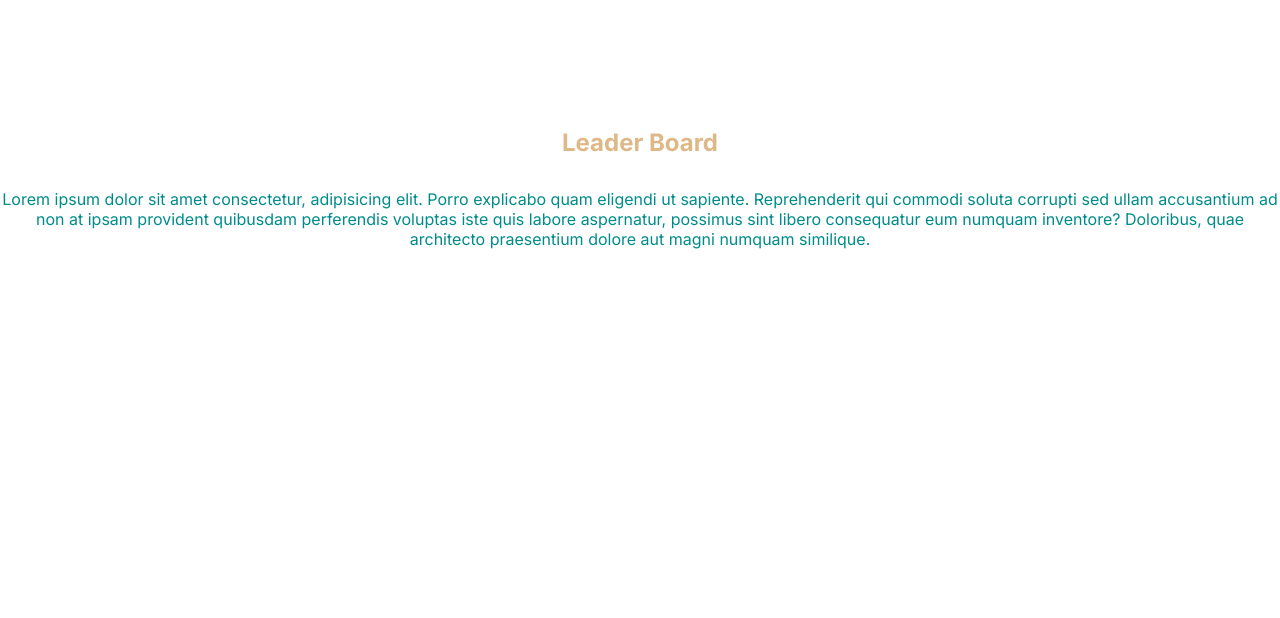
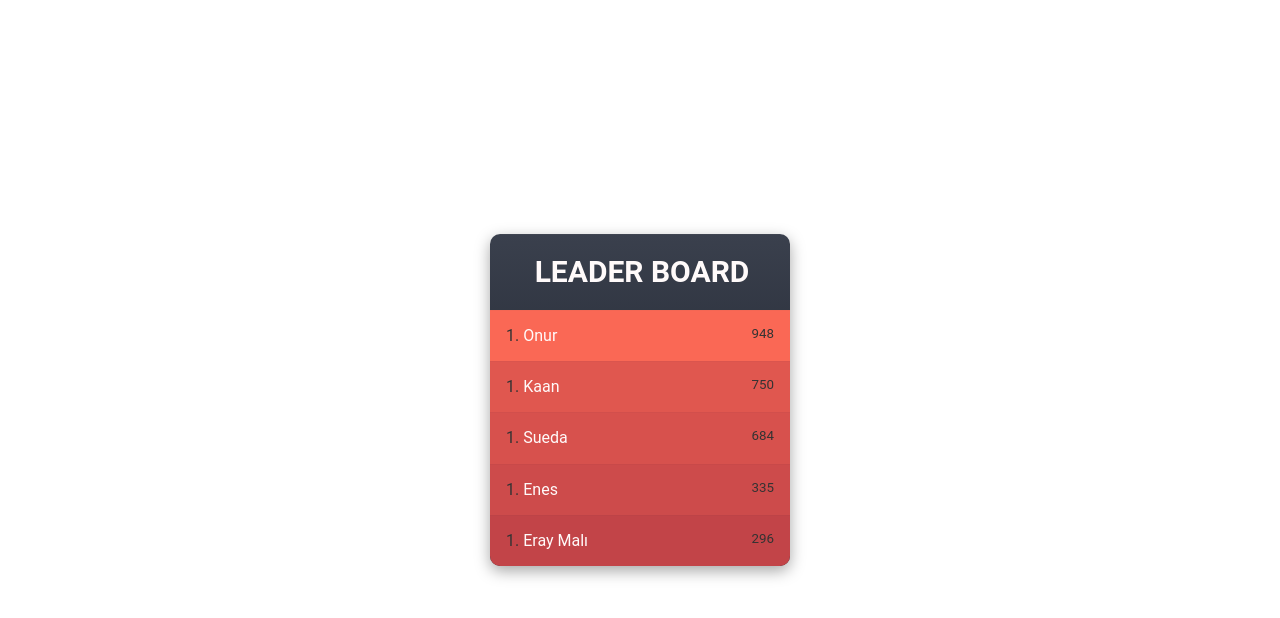
Before and after one commit to masters-of-the-universee/triwow, a React (Create React App) app: page /leader-board in a window 1280 px wide. Shown: the top 618 px of the page. Built offline with nearby package versions, Linux system fonts and the light colour scheme; no server answers.

Commit message:
Update Leader-Board

```diff
--- a/src/views/leader-board/leaderboard.js
+++ b/src/views/leader-board/leaderboard.js
@@ -3,18 +3,37 @@ import './leaderboard.scss'
 const LeaderBoard = () => {
     return (
 
-        <div>
-            <div className="hood">
-                <h2>Leader Board</h2>
-            </div>
-            <div>
-                <ul>
-                    <li className="list">
-                        Lorem ipsum dolor sit amet consectetur, adipisicing elit. Porro explicabo quam eligendi ut sapiente. Reprehenderit qui commodi soluta corrupti sed ullam accusantium ad non at ipsam provident quibusdam perferendis voluptas iste quis labore aspernatur, possimus sint libero consequatur eum numquam inventore? Doloribus, quae architecto praesentium dolore aut magni numquam similique.
-                    </li>
-                </ul>
-            </div>
-        </div>
+        <div class="container">
+		<div class="leaderboard">
+			<div class="head">
+				<h1>LEADER BOARD</h1>
+			</div>
+			<div class="body">
+				<ol>
+					<li>
+						<mark>Onur</mark>
+						<small>948</small>
+					</li>
+					<li>
+						<mark>Kaan</mark>
+						<small>750</small>
+					</li>
+					<li>
+						<mark>Sueda</mark>
+						<small>684</small>
+					</li>
+					<li>
+						<mark>Enes</mark>
+						<small>335</small>
+					</li>
+					<li>
+						<mark>Eray Malı</mark>
+						<small>296</small>
+					</li>
+				</ol>
+			</div>
+		</div>
+	</div>
 
     )
 }
--- a/src/views/leader-board/leaderboard.scss
+++ b/src/views/leader-board/leaderboard.scss
@@ -1,12 +1,105 @@
-.hood{
-    color: burlywood;
+*:before,
+*:after {
+    box-sizing: border-box;
+}
+
+body {
+    height: 100%;
+    font: 16px/1.2 "Roboto", sans-serif;
+    color: #333;
+}
+
+a {
+    display: inline-block;
+    color: #333;
+    text-decoration: none;
+}
+
+.blog {
+    font-size: 14px;
+    font-weight: bold;
     text-align: center;
-    margin-top: 8rem;
+    position: absolute;
+    bottom: 15px;
+    left: 50%;
+    transform: translateX(-50%);
+    z-index: 1;
+}
 
+/* container */
+.container {
+    width: 300px;
+    height: auto;
+    border-radius: 10px;
+    background-color: white;
+    box-shadow: rgba(0, 0, 0, 0.35) 0px 5px 15px;
+    position: absolute;
+    top: 50%;
+    left: 50%;
+    transform: translate(-50%, -50%);
+    z-index: 1;
+    overflow: hidden;
+}
+
+/* leaderboard */
+.leaderboard {
+    background: linear-gradient(to bottom, #3a404d, #181c26);
+
+    .head {
+        padding: 20px 16px;
+        color: snow;
+        font-size: 20px;
+        text-align: center;
+
+        h1 {
+            display: inline-block;
+            margin-left: 4px;
+
+        }
+
+        .body {
+            color: snow;
+            font-size: 16px;
+
+            ol {
+                counter-reset: number;
+            }
+        }
+
+    }
+
+    li {
+        padding: 16px;
+        display: flex;
+
+        mark {
+            flex-grow: 1;
+            color: snow;
+            background-color: transparent;
+        }
+
+        &::before {
+            counter-increment: number;
+            content: counter(number) ".";
+            margin-right: 4px;
+        }
+
+        &:nth-child(1){
+            background: #fa6855;
+        }
+        &:nth-child(2){
+            background: #e0574f;
+        }
+        &:nth-child(3){
+            background: #d7514d;
+        }
+        &:nth-child(4){
+            background: #cd4b4b;
+        }
+        &:nth-child(5){
+            background: #c24448;
+        }
+
+    }
 
 }
-.list{
-    color: darkcyan;
-    text-align: center;
-    margin-top: 2rem;
-}
```
Also changed, not shown: package.json (line endings or trailing spaces), 1 other file (tests, documents, lock files or other folders).
